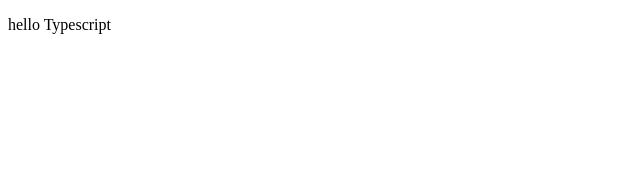
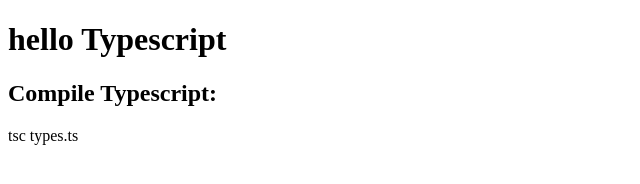
Before and after one commit to paolazaratem/tsSandbox, a plain HTML site: page index.html in a window 1280 px wide. Shown: the whole page, without its empty margins (0-640 px from the left). Drawn offline with Linux system fonts and the light colour scheme.

Commit message:
Update index.html
Paola Zarate

```diff
--- a/index.html
+++ b/index.html
@@ -3,7 +3,9 @@
     <title>TS testing</title>
   </head>
   <body>
-      <p>hello Typescript</p>
+      <h1>hello Typescript</h1>
+      <h2>Compile Typescript:</h2>
+      <p>tsc types.ts</p>
   </body>
   <script src="types.js"></script>
 </html>
```
